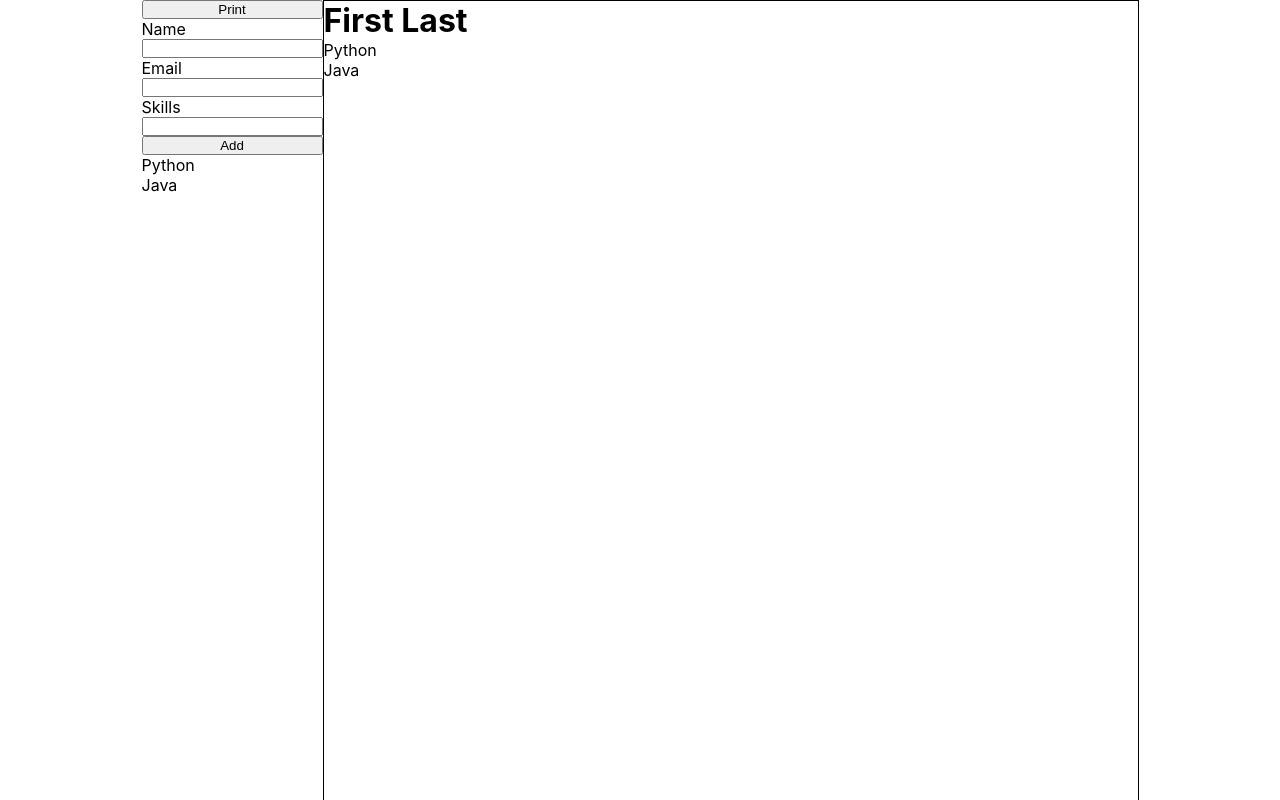
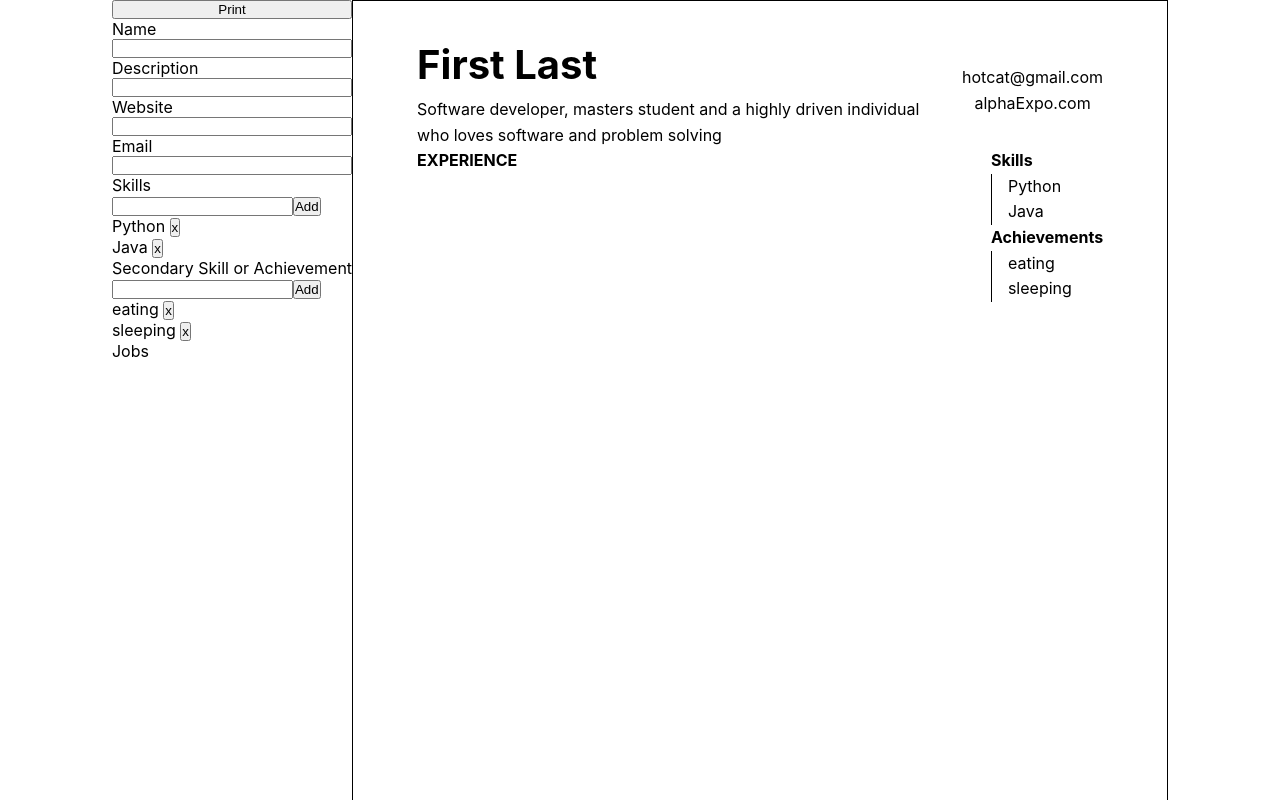
Before and after one commit to ChimentiMatt/Resume_Builder, a React (Create React App) app: page / in a window 1280 px wide. Shown: the top 800 px of the page. Built offline with nearby package versions, Linux system fonts and the light colour scheme.

Commit message:
forms and some values on resume

```diff
--- a/src/components/TemplateOne.jsx
+++ b/src/components/TemplateOne.jsx
@@ -7,10 +7,15 @@ import Skills from '../utility/Skills'
 const TemplateOne = () => {
     let componentRef = useRef()
     const [name, setName] = useState("First Last")
+    const [description, setDescription] = useState('Software developer, masters student and a highly driven individual who loves software and problem solving')
     const [email, setEmail] = useState('hotcat@gmail.com')
+    const [website, setWebsite] = useState('alphaExpo.com')
 
     const [buildSkill, setBuildSkill] = useState('')
     const [skills, setSkills] = useState(['Python', 'Java'])
+
+    const [buildSecondarySkill, setBuildSecondarySkill] = useState('')
+    const [secondarySkill, setSecondarySkill] = useState(['eating', 'sleeping'])
 
     const handlePrint = useReactToPrint({
         content: () => componentRef.current,
@@ -18,40 +23,96 @@ const TemplateOne = () => {
         // onAfterPrint: () => alert('Print Success')
     })
 
-    const addSkill = () => {
-        setSkills(oldArray => [...oldArray, buildSkill])
+    const addSkill = (event) => {
+        event.preventDefault()
+        setSkills(current => [...current, buildSkill])
+    }
+
+    const removeSkill = (propSkill) => {
+        setSkills(current => current.filter(item => item !== propSkill))
+    }
+
+    const addSecondarySkill = (event) => {
+        event.preventDefault()
+        setSecondarySkill(current => [...current, buildSecondarySkill])
+    }
+
+    const removeSecondarySkill = (propSkill) => {
+        setSecondarySkill(current => current.filter(item => item !== propSkill))
     }
 
     return (
         <div id='template-one-page'>
-
 
             <div id='input-column'>
                 <button onClick={handlePrint}>Print</button>
                 <label name='name'>Name</label>
                 <input onChange={(event) => setName(event.target.value)} ></input>
 
+                <label name='description'>Description</label>
+                <input onChange={(event) => setDescription(event.target.value)}></input>
+
+                <label name='website'>Website</label>
+                <input onChange={(event) => setWebsite(event.target.value)}></input>
+
                 <label name='email'>Email</label>
                 <input onChange={(event) => setEmail(event.target.value)}></input>
 
+
                 <label name='skills'>Skills</label>
-                <input onChange={(event) => setBuildSkill(event.target.value)}></input>
-                <button onClick={addSkill}>Add</button>
+                <form onSubmit={addSkill}>
+                    <input onChange={(event) => setBuildSkill(event.target.value)}></input>
+                    <button onClick={addSkill}>Add</button>
+                </form>
+                {skills.map((skill, index) => (<p key={index}>{skill} <button onClick={() => removeSkill(skill)}>x</button></p>))}
 
-                {skills.map(skill => (
-                        <p>{skill}</p>
-                    ))}
+                <label name='secondary skill'>Secondary Skill or Achievement</label>
+                <form onSubmit={addSecondarySkill}>
+                    <input onChange={(event) => setBuildSecondarySkill(event.target.value)}></input>
+                    <button onClick={addSecondarySkill}>Add</button>
+                </form>
+
+                {secondarySkill.map((skill, index) => (<p key={index}>{skill} <button onClick={() => removeSecondarySkill(skill)}>x</button></p>))}
+
+                <label>Jobs</label>
+
             </div>
 
 
 
             <div id='contents-template-one' ref={componentRef}>
-                <div>
-                    <h1>{name}</h1>
-                    {skills.map(skill => (
-                        <Skills skill={skill}/>
-                    ))}
+                <div id='top-row'>
+                    <div id='top-row-left'>
+                        <h1 id='name'>{name}</h1>
+                        <p id='description'>{description}</p>
+                    </div>
+                    <div id='top-row-right'>
+                        <p>{email}</p>
+                        <p>{website}</p>
+                    </div>
                 </div>
+
+                <div id='experience-and-skills'>
+                    <h4>EXPERIENCE</h4>
+                    <div id='skills-column'>
+                        <h4>Skills</h4>
+                        <div className='left-border'>
+                            {skills.map( (skill, index) => (
+                                <Skills key={index} skill={skill} index={index}/>
+                            ))}
+                        </div>
+                        <h4>Achievements</h4>
+                        <div className='left-border'>
+                            {secondarySkill.map( (skill, index) => (
+                                <Skills key={index} skill={skill} index={index}/>
+                            ))}
+                        </div>
+                    </div>
+                </div>
+
+
+
+
             </div>
 
         </div>
--- a/src/styles/templateOne.css
+++ b/src/styles/templateOne.css
@@ -9,9 +9,50 @@
     width: 816px;
     height: 1056px;
     border: 1px solid black;
+    padding-left: 4rem;
+    padding-right: 4rem;
+    padding-top: 2rem;
+    line-height: 1.6;
+}
+
+#top-row{
+    display: flex;
+}
+
+#top-row-left{
+    padding-right: 1rem;
+}
+
+#top-row-right{
+    display: flex;
+    flex-direction: column;
+    justify-content: center;
+    align-items: center;
+}
+
+#name{
+    font-size: 2.5rem;
 }
 
 #input-column{
     display: flex;
     flex-direction: column;
 }
+
+
+
+#experience-and-skills{
+    display: flex;
+    justify-content: space-between;
+}
+
+
+
+#skills-column{
+    /* width: 10rem; */
+}
+
+.left-border{
+    border-left: 1px solid black;
+    padding-left: 1rem;
+}
--- a/src/utility/Skills.jsx
+++ b/src/utility/Skills.jsx
@@ -1,9 +1,9 @@
 
 const Skills = ({skill}) => {
   return (
-    <div>
+    <p>
         {skill}
-    </div>
+    </p>
   )
 }
 
```
